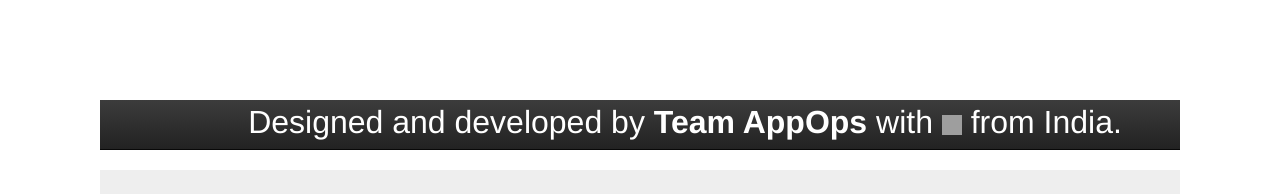
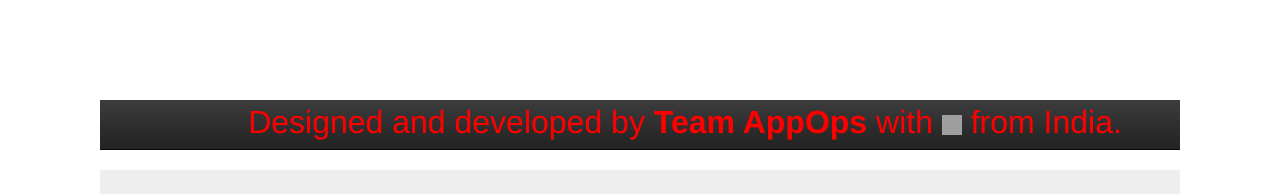
Before and after one commit to sura2107/oc-nodejs, a website: page index.html in a window 1280 px wide. Shown: the top 194 px of the page. Drawn offline with nearby package versions, Linux system fonts and the light colour scheme; grey boxes are pictures that could not be loaded.

Commit message:
Update index.html

```diff
--- a/index.html
+++ b/index.html
@@ -10,7 +10,7 @@
   <div style="margin:100px;">
     <nav class="navbar navbar-inverse navbar-static-top">
   <div class="container">
-    <center><font size="6px" color="white">Designed and developed by <b>Team AppOps</b> with  <img src="https://upload.wikimedia.org/wikipedia/commons/thumb/4/42/Love_Heart_SVG.svg/645px-Love_Heart_SVG.svg.png" width="20px" height="20px">  from India.</font></center>
+    <center><font size="6px" color="red">Designed and developed by <b>Team AppOps</b> with  <img src="https://upload.wikimedia.org/wikipedia/commons/thumb/4/42/Love_Heart_SVG.svg/645px-Love_Heart_SVG.svg.png" width="20px" height="20px">  from India.</font></center>
   </div>
 </nav>
     <div class="jumbotron"  style="padding:40px;">
```
